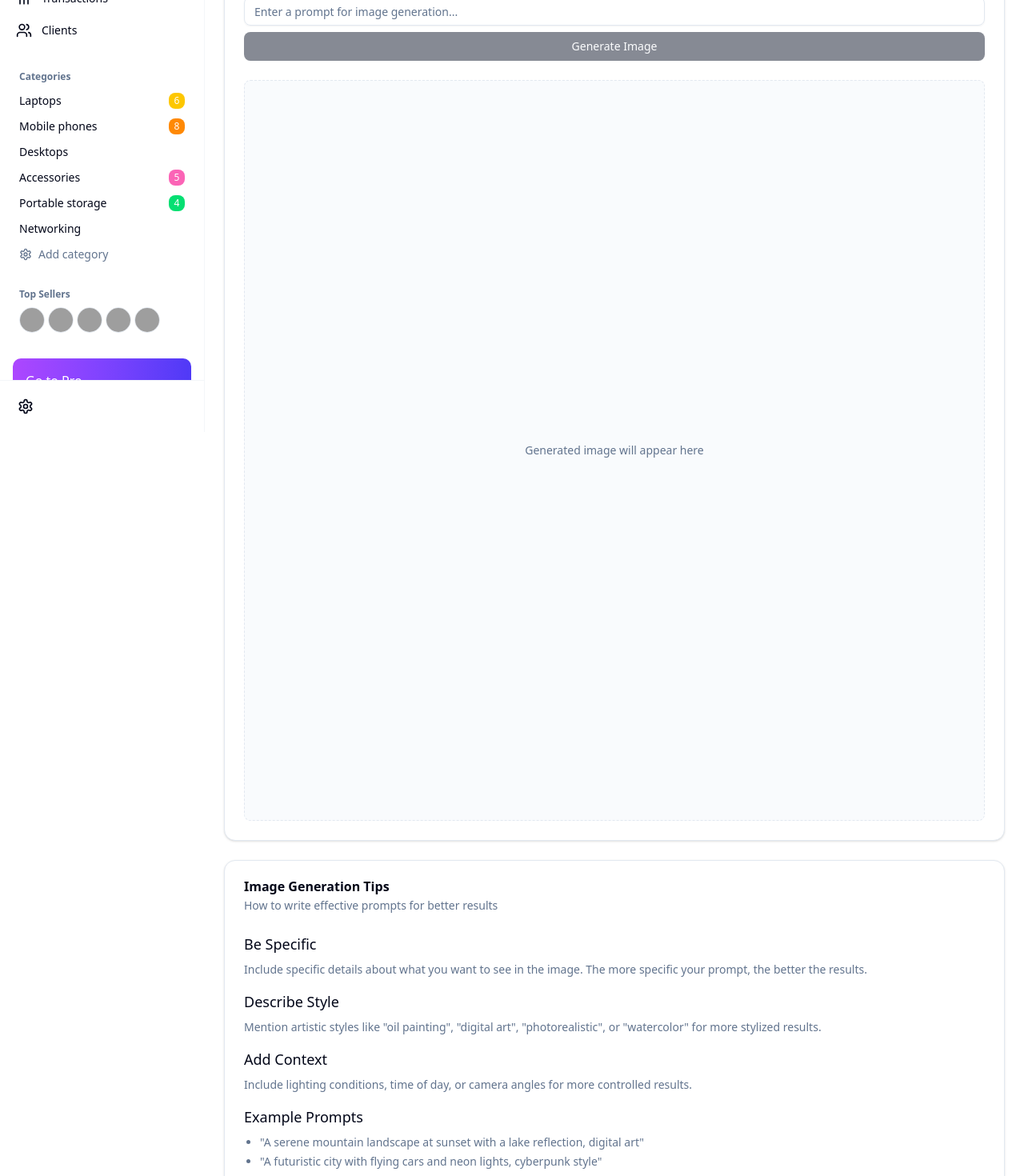
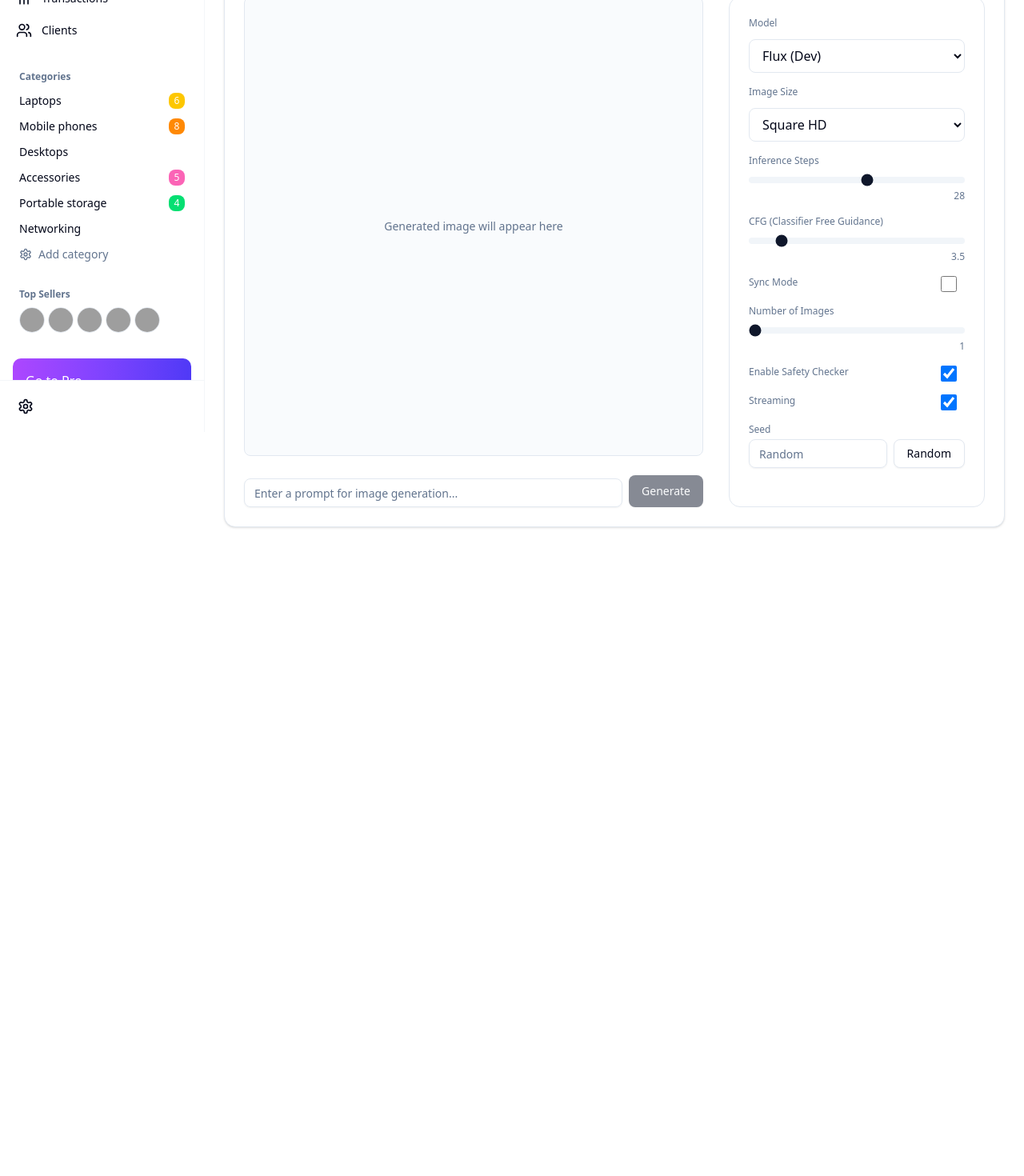
Before and after one commit to blackstreet-ai/crispy-meme, a Next.js app: page /images in a window 1280 px wide. Shown: the part 260-1730 px from the top of the page at 80% size. After the commit the page ends 943 px from the top, so only its background shows below. Built offline with nearby package versions, Linux system fonts and the light colour scheme; grey boxes are pictures that could not be loaded; what @fal-ai/client would draw is missing.

Commit message:
Refactor Image Generation UI: two-column layout, parameter controls, lint cleanup. Remove tips card.

```diff
--- a/src/app/images/page.tsx
+++ b/src/app/images/page.tsx
@@ -23,51 +23,6 @@ export default function ImagesPage() {
             <ImageGenerator />
           </CardContent>
         </Card>
-
-        <Card className="col-span-1">
-          <CardHeader>
-            <CardTitle>Image Generation Tips</CardTitle>
-            <CardDescription>
-              How to write effective prompts for better results
-            </CardDescription>
-          </CardHeader>
-          <CardContent>
-            <div className="space-y-4">
-              <div className="space-y-2">
-                <h3 className="text-lg font-medium">Be Specific</h3>
-                <p className="text-sm text-muted-foreground">
-                  Include specific details about what you want to see in the image.
-                  The more specific your prompt, the better the results.
-                </p>
-              </div>
-
-              <div className="space-y-2">
-                <h3 className="text-lg font-medium">Describe Style</h3>
-                <p className="text-sm text-muted-foreground">
-                  Mention artistic styles like &quot;oil painting&quot;, &quot;digital art&quot;,
-                  &quot;photorealistic&quot;, or &quot;watercolor&quot; for more stylized results.
-                </p>
-              </div>
-
-              <div className="space-y-2">
-                <h3 className="text-lg font-medium">Add Context</h3>
-                <p className="text-sm text-muted-foreground">
-                  Include lighting conditions, time of day, or camera angles
-                  for more controlled results.
-                </p>
-              </div>
-
-              <div className="space-y-2">
-                <h3 className="text-lg font-medium">Example Prompts</h3>
-                <ul className="list-disc pl-5 text-sm text-muted-foreground space-y-1">
-                  <li>&quot;A serene mountain landscape at sunset with a lake reflection, digital art&quot;</li>
-                  <li>&quot;A futuristic city with flying cars and neon lights, cyberpunk style&quot;</li>
-                  <li>&quot;A close-up portrait of a fox in the snow, photorealistic&quot;</li>
-                </ul>
-              </div>
-            </div>
-          </CardContent>
-        </Card>
       </div>
     </div>
   )
--- a/src/components/ImageGenerator.tsx
+++ b/src/components/ImageGenerator.tsx
@@ -5,90 +5,186 @@ import Image from 'next/image';
 import { fal } from '@/lib/fal';
 import { Button } from '@/components/ui/button';
 import { Input } from '@/components/ui/input';
+import { Select } from '@/components/ui/select';
+import { Slider } from '@/components/ui/slider';
+import { Switch } from '@/components/ui/switch';
+
+const MODEL_OPTIONS = [
+  { value: 'fal-ai/flux/dev', label: 'Flux (Dev)' },
+  // Add more models as needed
+];
+const IMAGE_SIZE_OPTIONS = [
+  { value: 'square_hd', label: 'Square HD' },
+  { value: 'portrait_hd', label: 'Portrait HD' },
+  { value: 'landscape_hd', label: 'Landscape HD' },
+];
 
 export function ImageGenerator() {
+  // Prompt & result
   const [prompt, setPrompt] = useState('');
   const [imageUrl, setImageUrl] = useState<string | null>(null);
   const [isLoading, setIsLoading] = useState(false);
   const [error, setError] = useState<string | null>(null);
 
+  // Parameters
+  const [model, setModel] = useState('fal-ai/flux/dev');
+  const [imageSize, setImageSize] = useState('square_hd');
+  const [steps, setSteps] = useState(28);
+  const [cfg, setCfg] = useState(3.5);
+  const [syncMode, setSyncMode] = useState(false);
+  const [numImages, setNumImages] = useState(1);
+  const [safetyChecker, setSafetyChecker] = useState(true);
+  const [streaming, setStreaming] = useState(true);
+  const [seed, setSeed] = useState('');
+
+  // Helpers
+  const handleRandomSeed = () => {
+    setSeed(Math.floor(Math.random() * 1000000).toString());
+  };
+
   const generateImage = async () => {
     if (!prompt.trim()) return;
-
     setIsLoading(true);
     setError(null);
-
+    setImageUrl(null);
     try {
-      // Use the fal.subscribe method according to the documentation
-      const result = await fal.subscribe('fal-ai/flux/dev', {
+      const result = await fal.subscribe(model, {
         input: {
           prompt,
-          image_size: 'square_hd',
+          image_size: imageSize,
+          num_inference_steps: steps,
+          guidance_scale: cfg,
+          sync_mode: syncMode,
+          num_images: numImages,
+          enable_safety_checker: safetyChecker,
+          streaming,
+          seed: seed ? Number(seed) : undefined,
         },
-        pollInterval: 5000,
+        pollInterval: 2000,
         logs: true,
-        onQueueUpdate(update) {
-          console.log('Queue update:', update);
+        onQueueUpdate() {
+          // Optionally handle queue updates
         },
       });
-
-      // Access the data property which contains the model output
       if (result.data?.images?.[0]?.url) {
         setImageUrl(result.data.images[0].url);
       } else {
         setError('No images were generated. Please try again.');
       }
-    } catch (err) {
-      console.error('Error generating image:', err);
+    } catch {
       setError('Failed to generate image. Please try again.');
     } finally {
       setIsLoading(false);
     }
   };
 
+
   return (
-    <div className="flex flex-col space-y-6 w-full">
-      <div className="space-y-4">
-        <div className="space-y-2">
+    <div className="w-full flex flex-col md:flex-row gap-8">
+      {/* Left: Image & Prompt */}
+      <div className="flex-1 flex flex-col gap-6">
+        <div className="relative w-full aspect-square rounded-md overflow-hidden border border-border bg-muted/40 flex items-center justify-center">
+          {imageUrl ? (
+            <Image
+              src={imageUrl}
+              alt="Generated image"
+              className="object-contain"
+              fill
+              sizes="(max-width: 768px) 100vw, (max-width: 1200px) 50vw, 33vw"
+              priority
+            />
+          ) : (
+            <span className="text-muted-foreground text-sm">Generated image will appear here</span>
+          )}
+        </div>
+        <div className="flex flex-row gap-2 items-end w-full">
           <Input
             type="text"
             placeholder="Enter a prompt for image generation..."
             value={prompt}
-            onChange={(e) => setPrompt(e.target.value)}
+            onChange={e => setPrompt(e.target.value)}
             disabled={isLoading}
-            className="w-full"
+            className="flex-1"
           />
           <Button
             onClick={generateImage}
             disabled={isLoading || !prompt.trim()}
-            className="w-full"
-            variant="default"
+            className="h-10"
           >
-            {isLoading ? 'Generating...' : 'Generate Image'}
+            {isLoading ? 'Generating...' : 'Generate'}
           </Button>
         </div>
-
-        {error && (
-          <div className="p-3 bg-destructive/10 text-destructive rounded-md text-sm">{error}</div>
-        )}
+        {error && <div className="p-3 bg-destructive/10 text-destructive rounded-md text-sm">{error}</div>}
       </div>
-
-      {imageUrl ? (
-        <div className="relative w-full aspect-square rounded-md overflow-hidden border border-border">
-          <Image
-            src={imageUrl}
-            alt="Generated image"
-            className="object-contain"
-            fill
-            sizes="(max-width: 768px) 100vw, (max-width: 1200px) 50vw, 33vw"
-            priority
-          />
+      {/* Right: Parameter Controls */}
+      <div className="w-full md:w-80 flex flex-col gap-4 bg-card border border-border rounded-xl p-6">
+        <Select
+          label="Model"
+          options={MODEL_OPTIONS}
+          value={model}
+          onChange={setModel}
+        />
+        <Select
+          label="Image Size"
+          options={IMAGE_SIZE_OPTIONS}
+          value={imageSize}
+          onChange={setImageSize}
+        />
+        <Slider
+          label="Inference Steps"
+          min={1}
+          max={50}
+          step={1}
+          value={steps}
+          onChange={setSteps}
+        />
+        <Slider
+          label="CFG (Classifier Free Guidance)"
+          min={1}
+          max={20}
+          step={0.1}
+          value={cfg}
+          onChange={setCfg}
+        />
+        <Switch
+          label="Sync Mode"
+          checked={syncMode}
+          onCheckedChange={setSyncMode}
+        />
+        <Slider
+          label="Number of Images"
+          min={1}
+          max={4}
+          step={1}
+          value={numImages}
+          onChange={setNumImages}
+        />
+        <Switch
+          label="Enable Safety Checker"
+          checked={safetyChecker}
+          onCheckedChange={setSafetyChecker}
+        />
+        <Switch
+          label="Streaming"
+          checked={streaming}
+          onCheckedChange={setStreaming}
+        />
+        <div className="flex flex-col gap-1">
+          <label className="text-xs font-medium text-muted-foreground">Seed</label>
+          <div className="flex gap-2">
+            <Input
+              type="number"
+              value={seed}
+              placeholder="Random"
+              onChange={e => setSeed(e.target.value)}
+              className="flex-1"
+            />
+            <Button type="button" variant="outline" onClick={handleRandomSeed}>
+              Random
+            </Button>
+          </div>
         </div>
-      ) : (
-        <div className="relative w-full aspect-square rounded-md border border-dashed border-border flex items-center justify-center bg-muted/40">
-          <p className="text-muted-foreground text-sm">Generated image will appear here</p>
-        </div>
-      )}
+      </div>
     </div>
   );
 }
--- /dev/null
+++ b/src/components/ui/select.tsx
@@ -0,0 +1,33 @@
+import * as React from "react"
+
+export interface SelectOption {
+  value: string
+  label: string
+}
+
+export interface SelectProps {
+  options: SelectOption[];
+  value: string;
+  onChange: (value: string) => void;
+  label?: string;
+  className?: string;
+  disabled?: boolean;
+}
+
+export function Select({ options, value, onChange, label, ...props }: SelectProps) {
+  return (
+    <div className="w-full flex flex-col gap-2">
+      {label && <label className="text-xs font-medium text-muted-foreground mb-1">{label}</label>}
+      <select
+        value={value}
+        onChange={e => onChange(e.target.value)}
+        className="w-full border rounded-md px-3 py-2 bg-background text-foreground focus:outline-none focus:ring-2 focus:ring-primary"
+        {...props}
+      >
+        {options.map(option => (
+          <option key={option.value} value={option.value}>{option.label}</option>
+        ))}
+      </select>
+    </div>
+  )
+}
--- /dev/null
+++ b/src/components/ui/slider.tsx
@@ -0,0 +1,31 @@
+import * as React from "react"
+
+export interface SliderProps {
+  min?: number;
+  max?: number;
+  step?: number;
+  value: number;
+  onChange: (value: number) => void;
+  label?: string;
+  className?: string;
+  disabled?: boolean;
+}
+
+export function Slider({ min = 0, max = 100, step = 1, value, onChange, label, ...props }: SliderProps) {
+  return (
+    <div className="w-full flex flex-col gap-2">
+      {label && <label className="text-xs font-medium text-muted-foreground mb-1">{label}</label>}
+      <input
+        type="range"
+        min={min}
+        max={max}
+        step={step}
+        value={value}
+        onChange={e => onChange(Number(e.target.value))}
+        className="w-full accent-primary h-2 rounded-lg appearance-none bg-muted focus:outline-none focus:ring-2 focus:ring-primary"
+        {...props}
+      />
+      <div className="text-xs text-right text-muted-foreground">{value}</div>
+    </div>
+  )
+}
--- /dev/null
+++ b/src/components/ui/switch.tsx
@@ -0,0 +1,22 @@
+import * as React from "react"
+
+export interface SwitchProps extends React.InputHTMLAttributes<HTMLInputElement> {
+  checked: boolean
+  onCheckedChange: (checked: boolean) => void
+  label?: string
+}
+
+export function Switch({ checked, onCheckedChange, label, ...props }: SwitchProps) {
+  return (
+    <div className="flex items-center gap-2">
+      <label className="text-xs font-medium text-muted-foreground mb-1 flex-1">{label}</label>
+      <input
+        type="checkbox"
+        checked={checked}
+        onChange={e => onCheckedChange(e.target.checked)}
+        className="w-10 h-5 rounded-full bg-muted checked:bg-primary focus:outline-none transition-colors cursor-pointer"
+        {...props}
+      />
+    </div>
+  )
+}
```
